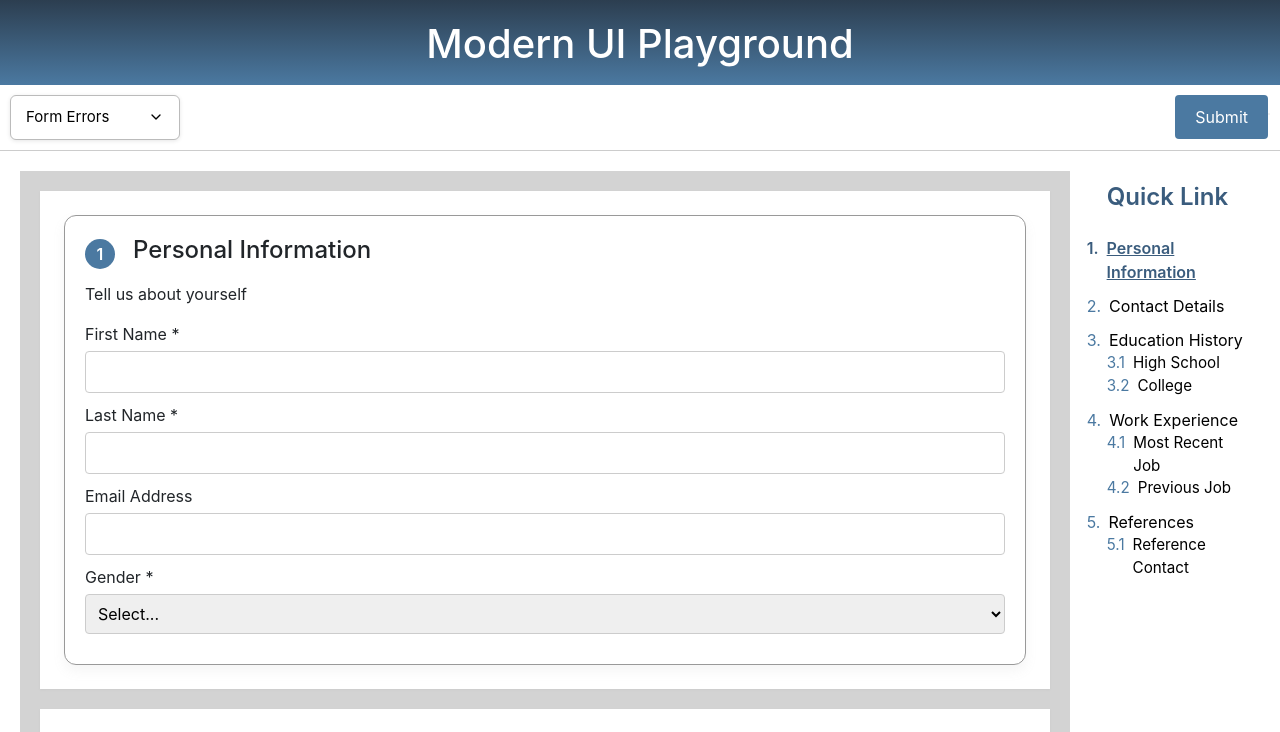
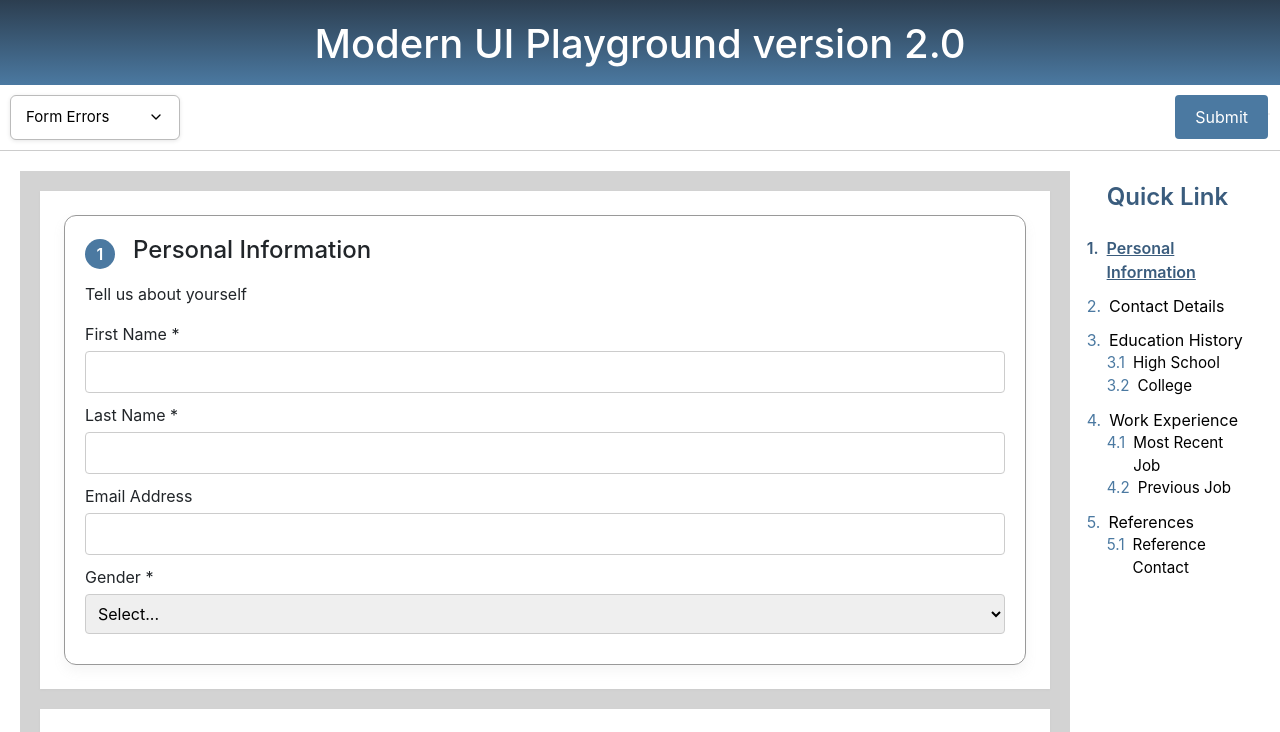
Before and after one commit to cmsashok2009/react-dynamic-form, a React (Create React App) app: page / in a window 1280 px wide. Shown: the top 732 px of the page. Built offline with nearby package versions, Linux system fonts and the light colour scheme.

Commit message:
updated header

```diff
--- a/src/template/MainPage.js
+++ b/src/template/MainPage.js
@@ -64,7 +64,7 @@ const MainPage = () => {
 
   return (
     <ScrollProvider>
-      <Header title="Modern UI Playground" />
+      <Header title="Modern UI Playground version 2.0" />
       <ActionItems actions={actions} />
       <MainContentLayout
         cards={cards}
```
